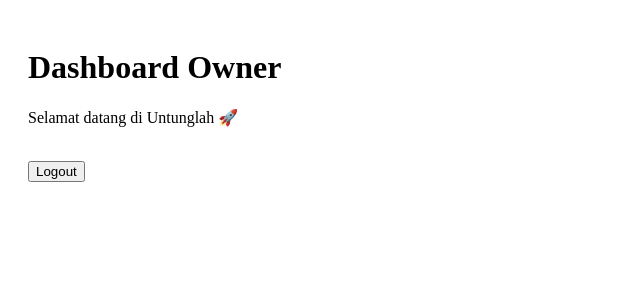
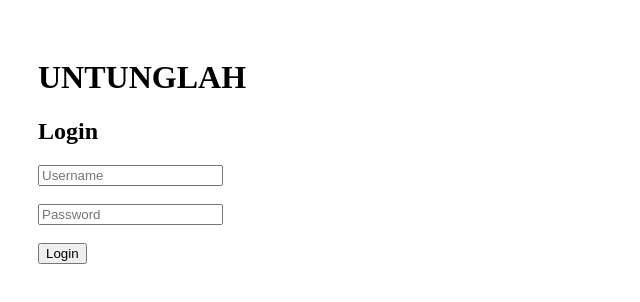
Before and after one commit to andiewirrawan/untunglah, a Next.js app: page /login in a window 1280 px wide. Before the commit this address had no page. Shown: the top 302 px of the page, without its empty margins (0-640 px from the left). Built offline with nearby package versions, Linux system fonts and the light colour scheme; no server answers.

Commit message:
Perbaiki halaman login

```diff
--- a/app/login/page.tsx
+++ b/app/login/page.tsx
@@ -1,38 +1,83 @@
 "use client";
 
-import { useEffect } from "react";
+import { useState } from "react";
 import { useRouter } from "next/navigation";
+import { supabase } from "@/lib/supabase";
 
-export default function DashboardPage() {
+export default function LoginPage() {
   const router = useRouter();
 
-  useEffect(() => {
-    const userId = localStorage.getItem("user_id");
+  const [username, setUsername] = useState("");
+  const [password, setPassword] = useState("");
+  const [loading, setLoading] = useState(false);
 
-    if (!userId) {
-      router.replace("/login");
+  async function handleLogin(e: React.FormEvent) {
+    e.preventDefault();
+
+    setLoading(true);
+
+    const { data, error } = await supabase
+      .from("users")
+      .select("*")
+      .eq("username", username)
+      .single();
+
+    setLoading(false);
+
+    if (error || !data) {
+      alert("Username atau Password salah");
+      return;
     }
-  }, [router]);
 
-  function handleLogout() {
-    localStorage.removeItem("user_id");
-    localStorage.removeItem("nama");
-    localStorage.removeItem("role");
+    if (data.status !== "aktif") {
+      alert("Akun tidak aktif");
+      return;
+    }
 
-    router.replace("/login");
+    if (data.password_hash !== password) {
+      alert("Username atau Password salah");
+      return;
+    }
+
+    localStorage.setItem("user_id", String(data.id));
+    localStorage.setItem("nama", data.nama);
+    localStorage.setItem("role", data.role);
+
+    router.push("/dashboard");
   }
 
   return (
-    <main style={{ padding: 20 }}>
-      <h1>Dashboard Owner</h1>
+    <main style={{ padding: 30 }}>
+      <h1>UNTUNGLAH</h1>
+      <h2>Login</h2>
 
-      <p>Selamat datang di Untunglah 🚀</p>
+      <form onSubmit={handleLogin}>
+        <div>
+          <input
+            type="text"
+            placeholder="Username"
+            value={username}
+            onChange={(e) => setUsername(e.target.value)}
+          />
+        </div>
 
-      <br />
+        <br />
 
-      <button onClick={handleLogout}>
-        Logout
-      </button>
+        <div>
+          <input
+            type="password"
+            placeholder="Password"
+            value={password}
+            onChange={(e) => setPassword(e.target.value)}
+          />
+        </div>
+
+        <br />
+
+        <button type="submit" disabled={loading}>
+          {loading ? "Loading..." : "Login"}
+        </button>
+      </form>
     </main>
   );
 }
```
